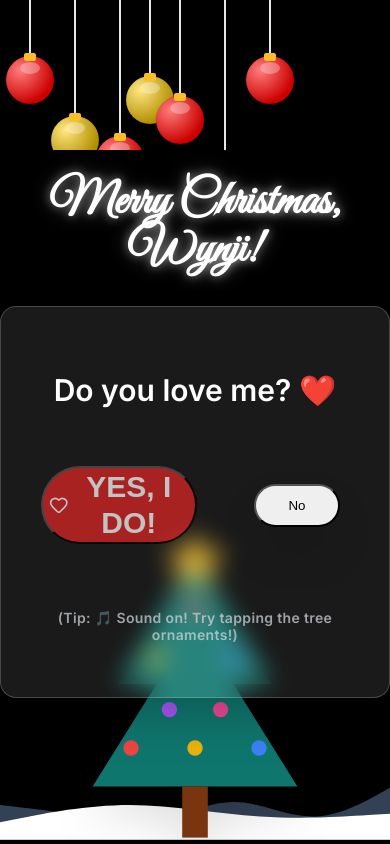
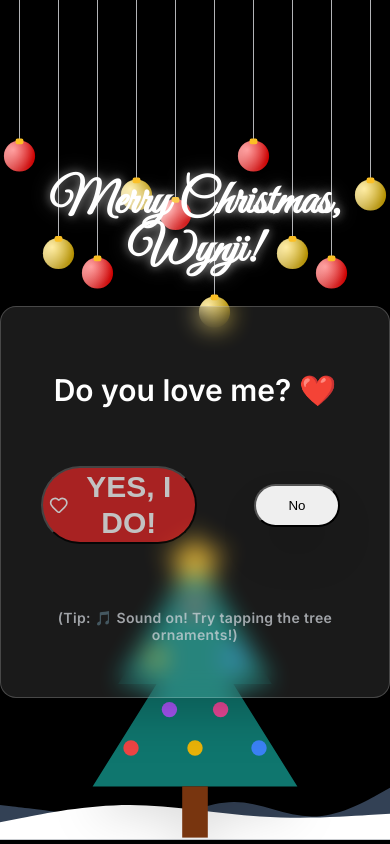
Before and after one commit to benben000000/merrychristmaswynji, a React (Vite) app: page / in a window 390 px wide. Built offline with nearby package versions, Linux system fonts and the light colour scheme.

Commit message:
Update site content (V2)

```diff
--- a/src/components/Background.tsx
+++ b/src/components/Background.tsx
@@ -2,7 +2,7 @@ import React from 'react';
 
 export const Background: React.FC = () => {
     return (
-        <div className="fixed inset-0 -z-10 w-full h-full overflow-hidden bg-gradient-to-b from-[#020617] via-[#172554] to-[#1e3a8a]">
+        <div className="fixed inset-0 -z-10 w-full h-full overflow-hidden bg-gradient-to-b from-[#0f172a] via-[#1e40af] to-[#60a5fa]">
             {/* Stars */}
             <div className="absolute inset-0 opacity-50">
                 {[...Array(50)].map((_, i) => (
--- a/src/components/Decorations.tsx
+++ b/src/components/Decorations.tsx
@@ -3,9 +3,9 @@ import React from 'react';
 export const Decorations: React.FC = () => {
     return (
         <div className="fixed inset-0 pointer-events-none z-10 overflow-hidden">
-            {/* Hanging Ornaments Header (SVG Vector for neatness) */}
-            <div className="absolute top-0 inset-x-0 h-64 z-20 pointer-events-none">
-                <svg className="w-full h-full" preserveAspectRatio="none">
+            {/* Hanging Ornaments Header */}
+            <div className="absolute top-0 left-0 w-full h-48 z-20 pointer-events-none">
+                <svg className="w-full h-full" viewBox="0 0 100 100" preserveAspectRatio="none">
                     <defs>
                         <radialGradient id="gradRed" cx="30%" cy="30%" r="70%">
                             <stop offset="0%" stopColor="#ff7b7b" />
@@ -15,24 +15,26 @@ export const Decorations: React.FC = () => {
                             <stop offset="0%" stopColor="#ffe680" />
                             <stop offset="100%" stopColor="#b38f00" />
                         </radialGradient>
+                        <linearGradient id="shine" x1="0%" y1="0%" x2="100%" y2="0%">
+                            <stop offset="0%" stopColor="rgba(255,255,255,0.4)" />
+                            <stop offset="100%" stopColor="rgba(255,255,255,0)" />
+                        </linearGradient>
                     </defs>
 
-                    {/* Render neat array of ornaments */}
-                    {[10, 25, 40, 50, 60, 75, 90].map((x, i) => {
-                        const length = 80 + (i % 3) * 40 + (i % 2) * 20;
+                    {/* Render neat array of ornaments across full width */}
+                    {[5, 15, 25, 35, 45, 55, 65, 75, 85, 95].map((x, i) => {
+                        const length = 40 + (i % 3) * 15 + (i % 2) * 10;
                         const color = i % 2 === 0 ? "url(#gradRed)" : "url(#gradGold)";
 
                         return (
                             <g key={i} className="animate-swing origin-top" style={{ animationDelay: `${i * 0.5}s` }}>
                                 {/* String */}
-                                <line x1={`${x}%`} y1="0" x2={`${x}%`} y2={length} stroke="#e5e7eb" strokeWidth="2" />
+                                <line x1={x} y1="0" x2={x} y2={length} stroke="#e5e7eb" strokeWidth="0.2" />
                                 {/* Ornament */}
-                                <circle cx={`${x}%`} cy={length} r="24" fill={color} filter="drop-shadow(3px 3px 2px rgba(0,0,0,0.3))" />
-                                <circle cx={`${x}%`} cy={length} r="24" fill="url(#shine)" stroke="rgba(0,0,0,0.1)" strokeWidth="1" />
-                                {/* Shine Reflection */}
-                                <ellipse cx={`${x}%`} cy={length - 12} rx="10" ry="6" fill="rgba(255,255,255,0.3)" />
+                                <circle cx={x} cy={length} r="4" fill={color} filter="drop-shadow(1px 1px 1px rgba(0,0,0,0.3))" />
+                                <circle cx={x} cy={length} r="4" fill="url(#shine)" stroke="rgba(0,0,0,0.1)" strokeWidth="0.1" />
                                 {/* Cap */}
-                                <rect x={`calc(${x}% - 6px)`} y={length - 27} width="12" height="8" fill="#fbbf24" rx="2" />
+                                <rect x={x - 1} y={length - 4.5} width="2" height="1.5" fill="#fbbf24" rx="0.5" />
                             </g>
                         );
                     })}
--- a/src/components/RunawayButton.tsx
+++ b/src/components/RunawayButton.tsx
@@ -22,12 +22,15 @@ export const RunawayButton: React.FC<RunawayButtonProps> = ({ onAttemptClick })
         // but strictly bounded.
 
         // Safety margins
-        const padding = 100;
-        const maxWidth = window.innerWidth - padding * 2;
-        const maxHeight = window.innerHeight - padding * 2;
+        const padding = 50;
+        const buttonWidth = 220; // Approx width of the "No" button
+        const buttonHeight = 60;
 
-        const randomX = Math.random() * maxWidth + padding;
-        const randomY = Math.random() * maxHeight + padding;
+        const maxWidth = window.innerWidth - buttonWidth - padding;
+        const maxHeight = window.innerHeight - buttonHeight - padding;
+
+        const randomX = Math.max(padding, Math.random() * maxWidth);
+        const randomY = Math.max(padding, Math.random() * maxHeight);
 
         setButtonStyle({
             position: 'fixed',
```
